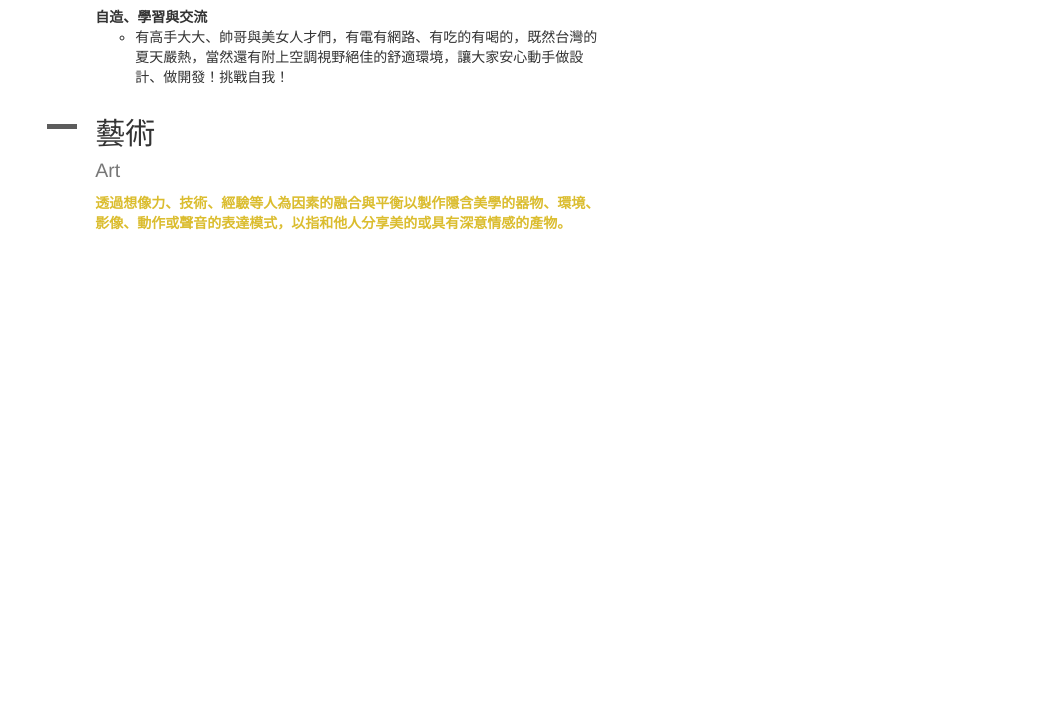
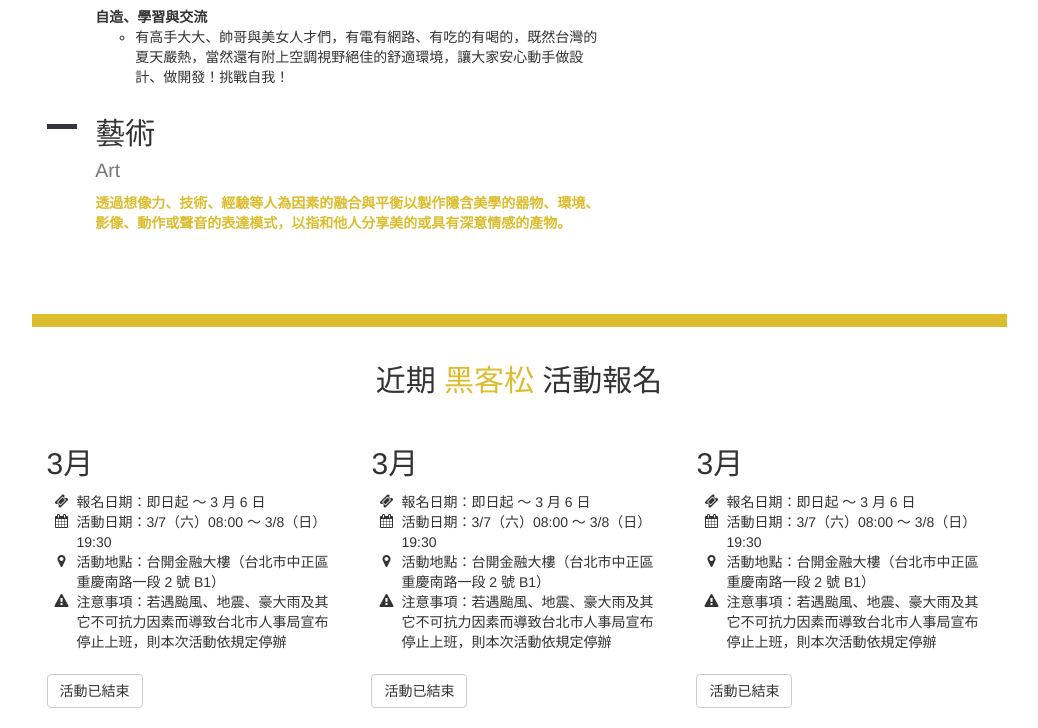
Before and after one commit to leonlin14/hackathon-taiwan, a website: page index.html in a window 1280 px wide. Shown: the part 1573-2301 px from the top of the page, without its empty margins (121-1159 px from the left). Before the commit the page ends 1816 px from the top, so only its background shows below. Drawn offline with nearby package versions, Linux system fonts and the light colour scheme.

Commit message:
create section 3: pricing items

```diff
--- a/bower.json
+++ b/bower.json
@@ -21,6 +21,7 @@
   ],
   "dependencies": {
     "bootstrap": "~3.3.4",
-    "jquery": "~2.1.3"
+    "jquery": "~2.1.3",
+    "font-awesome": "~4.3.0"
   }
 }
--- a/index.html
+++ b/index.html
@@ -22,6 +22,7 @@
     <title>黑客松 Hackathon Taiwan - 實現自我的創意、挑戰體能的極限</title>
 
     <link rel="stylesheet" href="vendor/bootstrap/dist/css/bootstrap.min.css">
+    <link rel="stylesheet" href="vendor/font-awesome/css/font-awesome.min.css">
     <link rel="stylesheet" href="style/css/animate.css">
     <link rel="stylesheet" href="style/css/style.css">
 
@@ -171,9 +172,88 @@
                     <div class="col-md-4 bg-white">
                         <img class="img-responsive" src="img/newEvent.png" alt="">
                     </div>
-                </div><!-- /Section 2 -->
+                </div>
             </div>
         </div><!-- /Section 2 -->
+
+        <!-- Section 3 -->
+        <div class="row">
+            <div class="col-md-10 col-md-offset-1 pricing-items">
+                <div class="row">
+                    <div class="col-md-12">
+                        <h2 class="text-center">近期 <span class="color-golden">黑客松</span> 活動報名</h2>
+                    </div>
+                </div>
+                <div class="row">
+                    <div class="col-md-4">
+                        <h2>3月</h2>
+                        <ul class="fa-ul">
+                            <li>
+                            <i class="fa-li fa fa-ticket"></i>
+                            報名日期：即日起 ～ 3 月 6 日
+                            </li>
+                            <li>
+                            <i class="fa-li fa fa-calendar"></i>
+                            活動日期：3/7（六）08:00 ～ 3/8（日）19:30
+                            </li>
+                            <li>
+                            <i class="fa-li fa fa-map-marker"></i>
+                            活動地點：台開金融大樓（台北市中正區重慶南路一段 2 號 B1）
+                            </li>
+                            <li>
+                            <i class="fa-li fa fa-warning"></i>
+                            注意事項：若遇颱風、地震、豪大雨及其它不可抗力因素而導致台北市人事局宣布停止上班，則本次活動依規定停辦
+                            </li>
+                        </ul>
+                        <a class="btn btn-default" href="http://www.accupass.com/go/hackathon05">活動已結束</a>
+                    </div>
+                    <div class="col-md-4">
+                        <h2>3月</h2>
+                        <ul class="fa-ul">
+                            <li>
+                            <i class="fa-li fa fa-ticket"></i>
+                            報名日期：即日起 ～ 3 月 6 日
+                            </li>
+                            <li>
+                            <i class="fa-li fa fa-calendar"></i>
+                            活動日期：3/7（六）08:00 ～ 3/8（日）19:30
+                            </li>
+                            <li>
+                            <i class="fa-li fa fa-map-marker"></i>
+                            活動地點：台開金融大樓（台北市中正區重慶南路一段 2 號 B1）
+                            </li>
+                            <li>
+                            <i class="fa-li fa fa-warning"></i>
+                            注意事項：若遇颱風、地震、豪大雨及其它不可抗力因素而導致台北市人事局宣布停止上班，則本次活動依規定停辦
+                            </li>
+                        </ul>
+                        <a class="btn btn-default" href="http://www.accupass.com/go/hackathon05">活動已結束</a>
+                    </div>
+                    <div class="col-md-4">
+                        <h2>3月</h2>
+                        <ul class="fa-ul">
+                            <li>
+                            <i class="fa-li fa fa-ticket"></i>
+                            報名日期：即日起 ～ 3 月 6 日
+                            </li>
+                            <li>
+                            <i class="fa-li fa fa-calendar"></i>
+                            活動日期：3/7（六）08:00 ～ 3/8（日）19:30
+                            </li>
+                            <li>
+                            <i class="fa-li fa fa-map-marker"></i>
+                            活動地點：台開金融大樓（台北市中正區重慶南路一段 2 號 B1）
+                            </li>
+                            <li>
+                            <i class="fa-li fa fa-warning"></i>
+                            注意事項：若遇颱風、地震、豪大雨及其它不可抗力因素而導致台北市人事局宣布停止上班，則本次活動依規定停辦
+                            </li>
+                        </ul>
+                        <a class="btn btn-default" href="http://www.accupass.com/go/hackathon05">活動已結束</a>
+                    </div>
+                </div>
+            </div>
+        </div><!-- /Section 3 -->
     </div>
     <!-- /Container -->
   </body>
--- a/style/less/base/extends.less
+++ b/style/less/base/extends.less
@@ -12,3 +12,16 @@
 .welcome-btn {
     margin-left: 4%;
 }
+.pricing-items {
+    margin-top: 6%;
+    border-width: 13px 0 0 0;
+    border-style: solid;
+    border-top-color: @golden;
+    padding-bottom: 20px;
+    h2 {
+        margin: 4% 0;
+    }
+    .btn {
+        margin-top: 4%;
+    }
+}
--- a/style/less/base/vagrlbles.less
+++ b/style/less/base/vagrlbles.less
@@ -1,6 +1,8 @@
 // colors
 @golden: #dbbd2f;
-@deep_gray: #5C5C5C;
+@deep_gray: #35363d;
+@gray: #f1f1f0;
+@brown: #8b775a;
 
 .color-golden {
     color: @golden!important;
--- a/style/less/style.less
+++ b/style/less/style.less
@@ -4,9 +4,12 @@
 @import "base/vagrlbles.less";
 @import "base/extends.less";
 
+
 //-------------------------
 	//  layout
 //-------------------------
+@import "layout/frame.less";
+
 
 //-------------------------
 	//  module
```
Also changed, not shown: style/css/style.css.
